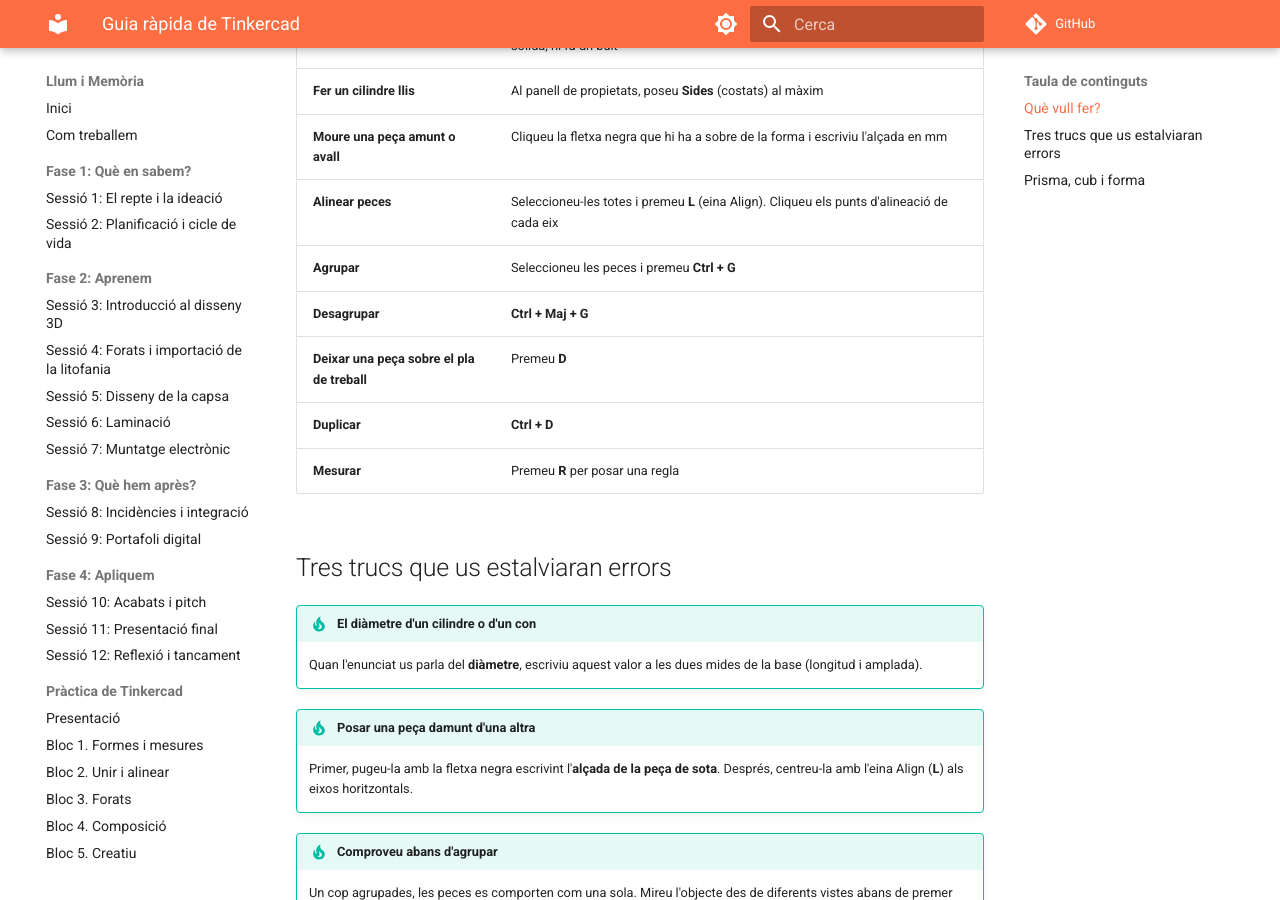
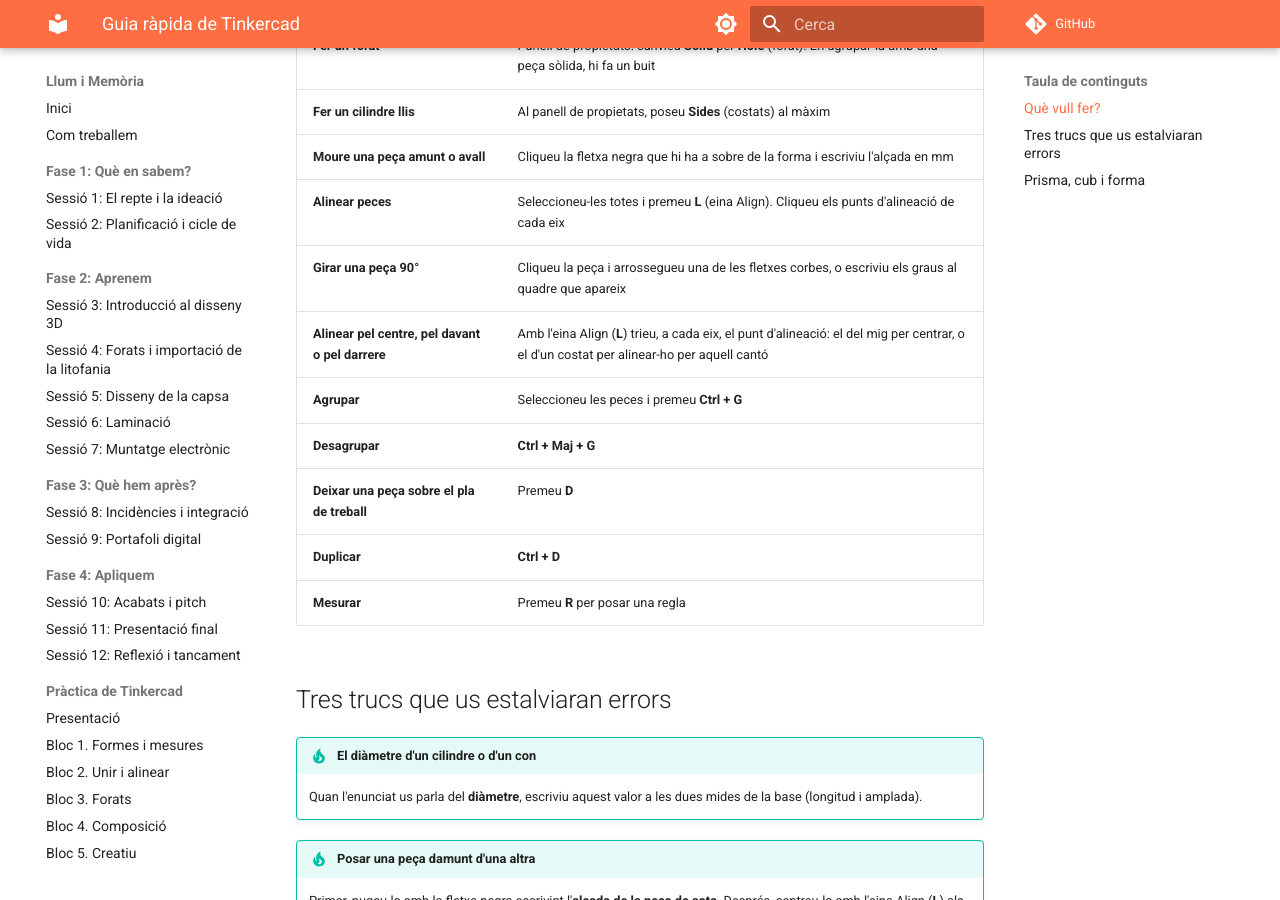
Before and after one commit to AlbertGodina/llum-i-memoria, an MkDocs documentation site: the page built from docs/practica-tinkercad/guia-rapida.md, in a window 1280 px wide and 900 px high, scrolled down 522 px. Built offline with MkDocs 1.6.1 and Material for MkDocs 9.7.7, drawn with Linux system fonts in a browser that asks for light colours; comment, search, counter and statistics services are not loaded.

Commit message:
Add instructions for rotating and aligning pieces

```diff
--- a/docs/practica-tinkercad/guia-rapida.md
+++ b/docs/practica-tinkercad/guia-rapida.md
@@ -13,6 +13,8 @@ Aquesta pàgina és per consultar quan no recordeu com es fa alguna cosa. Totes
 | **Fer un cilindre llis** | Al panell de propietats, poseu **Sides** (costats) al màxim |
 | **Moure una peça amunt o avall** | Cliqueu la fletxa negra que hi ha a sobre de la forma i escriviu l'alçada en mm |
 | **Alinear peces** | Seleccioneu-les totes i premeu **L** (eina Align). Cliqueu els punts d'alineació de cada eix |
+| **Girar una peça 90°** | Cliqueu la peça i arrossegueu una de les fletxes corbes, o escriviu els graus al quadre que apareix |
+| **Alinear pel centre, pel davant o pel darrere** | Amb l'eina Align (**L**) trieu, a cada eix, el punt d'alineació: el del mig per centrar, o el d'un costat per alinear-ho per aquell cantó |
 | **Agrupar** | Seleccioneu les peces i premeu **Ctrl + G** |
 | **Desagrupar** | **Ctrl + Maj + G** |
 | **Deixar una peça sobre el pla de treball** | Premeu **D** |
```
